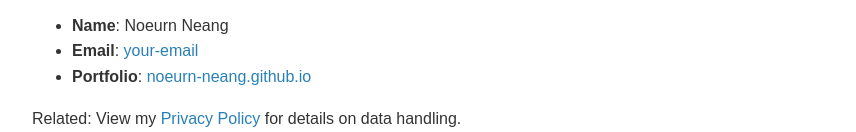
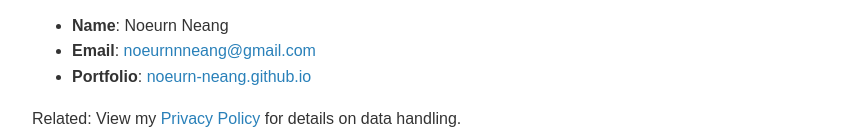
Before and after one commit to noeurn-neang/noeurn-neang.github.io, a plain HTML site: page terms.html in a window 1280 px wide. Shown: the part 1960-2092 px from the top of the page, without its empty margins (208-1064 px from the left). Drawn offline with Linux system fonts and the light colour scheme.

Commit message:
Update terms.html

```diff
--- a/terms.html
+++ b/terms.html
@@ -88,7 +88,7 @@
   <p>For questions or concerns about these Terms, please contact me:</p>
   <ul>
     <li><strong>Name</strong>: Noeurn Neang</li>
-    <li><strong>Email</strong>: <a href="mailto:your-email">your-email</a></li>
+    <li><strong>Email</strong>: <a href="mailto:noeurnnneang@gmail.com">noeurnnneang@gmail.com</a></li>
     <li><strong>Portfolio</strong>: <a href="https://noeurn-neang.github.io">noeurn-neang.github.io</a></li>
   </ul>
   <p>Related: View my <a href="https://noeurn-neang.github.io/privacy.html">Privacy Policy</a> for details on data handling.</p>
```
